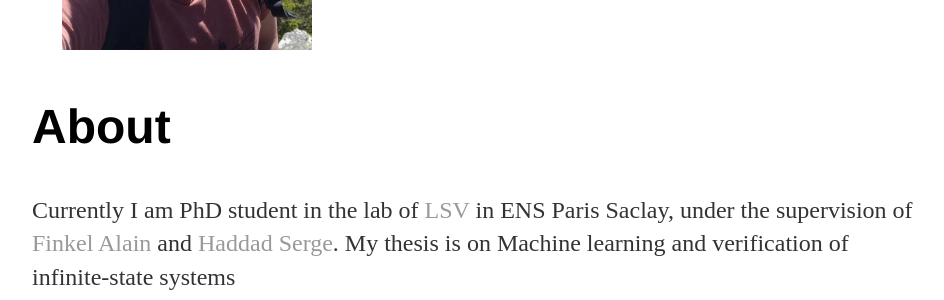
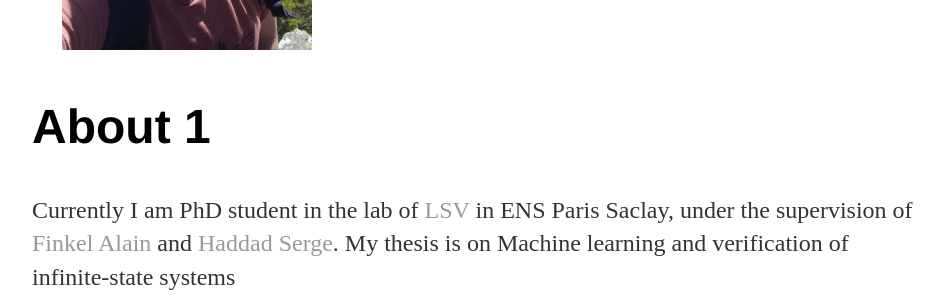
Before and after one commit to IgorKhm/igorkhm.github.io, a Jekyll site: the page built from index.md, in a window 1280 px wide. Shown: the part 353-653 px from the top of the page, without its empty margins (160-1104 px from the left). Built offline with Jekyll 4.4.1, drawn with Linux system fonts in a browser that asks for light colours.

Commit message:
Update index.md

```diff
--- a/index.md
+++ b/index.md
@@ -5,7 +5,7 @@ title: "Igor Khmelnitsky, personal website"
 
 <img src="pictures/myphoto2.jpg" style="float: left;" alt="drawing" width="250" style="margin:0px 30px"/>
 
-# About
+# About 1
 Currently I am PhD student in the lab of [LSV](https://www.lsv.fr) in ENS Paris Saclay, under the supervision of [Finkel Alain](http://www.lsv.fr/~finkel) and [Haddad Serge](http://www.lsv.fr/~haddad). My thesis is on Machine learning and verification of infinite-state systems
 
 
```
